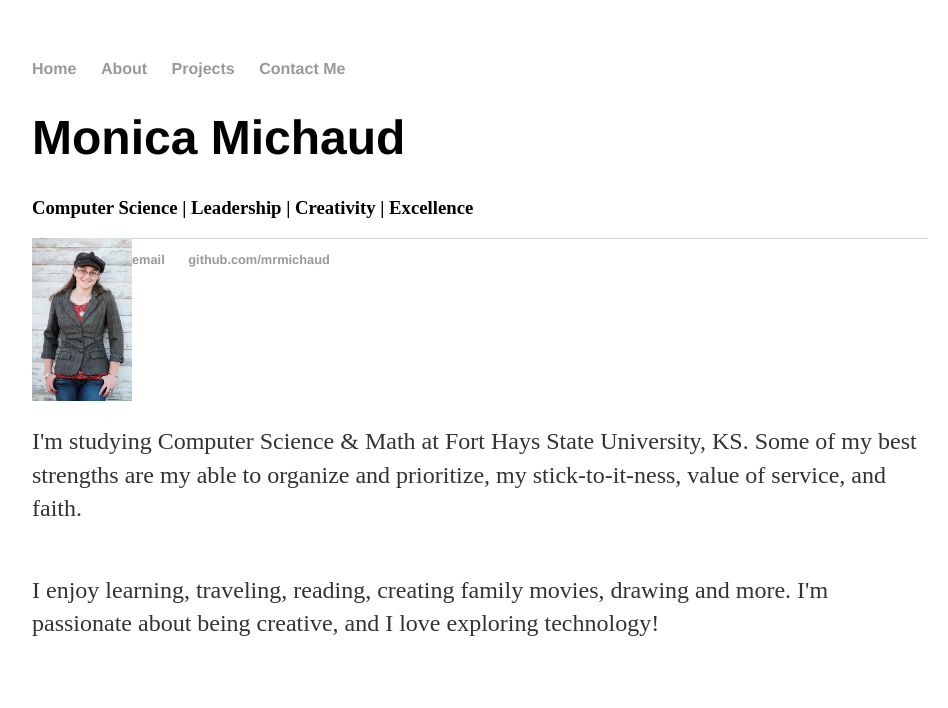
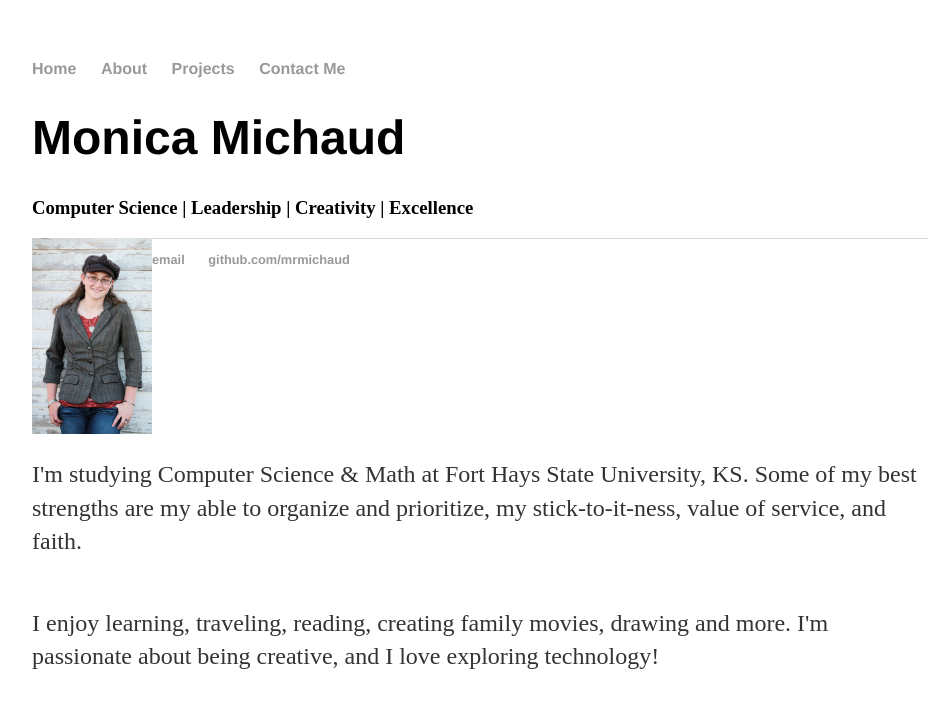
Before and after one commit to mrmichaud/mrmichaud.github.io, a Jekyll site: the page built from index.html, in a window 1280 px wide. Shown: the top 708 px of the page, without its empty margins (160-1108 px from the left). Built offline with Jekyll 4.4.1, drawn with Linux system fonts in a browser that asks for light colours.

Commit message:
Update index.html

```diff
--- a/index.html
+++ b/index.html
@@ -5,7 +5,7 @@
 <div class="blurb">
 	<h1>Monica Michaud</h1>
 	<h3>Computer Science | Leadership | Creativity | Excellence</h3>
-	<img class="picture1" src="http://mrmichaud.github.io/Monica (74)edit.jpg" alt="Monica Profile Picture" style="width:100px;height:163px;">
+	<img class="picture1" src="http://mrmichaud.github.io/Monica (74)edit.jpg" alt="Monica Profile Picture" style="width:120px;height:196px;">
 	<p>I'm studying Computer Science &amp Math at Fort Hays State University, KS. Some of my best strengths are my able to organize and prioritize, my stick-to-it-ness, value of service, and faith.</p>
 	<p>I enjoy learning, traveling, reading, creating family movies, drawing and more. I'm passionate about being creative, and I love exploring technology!</p>
 
```
